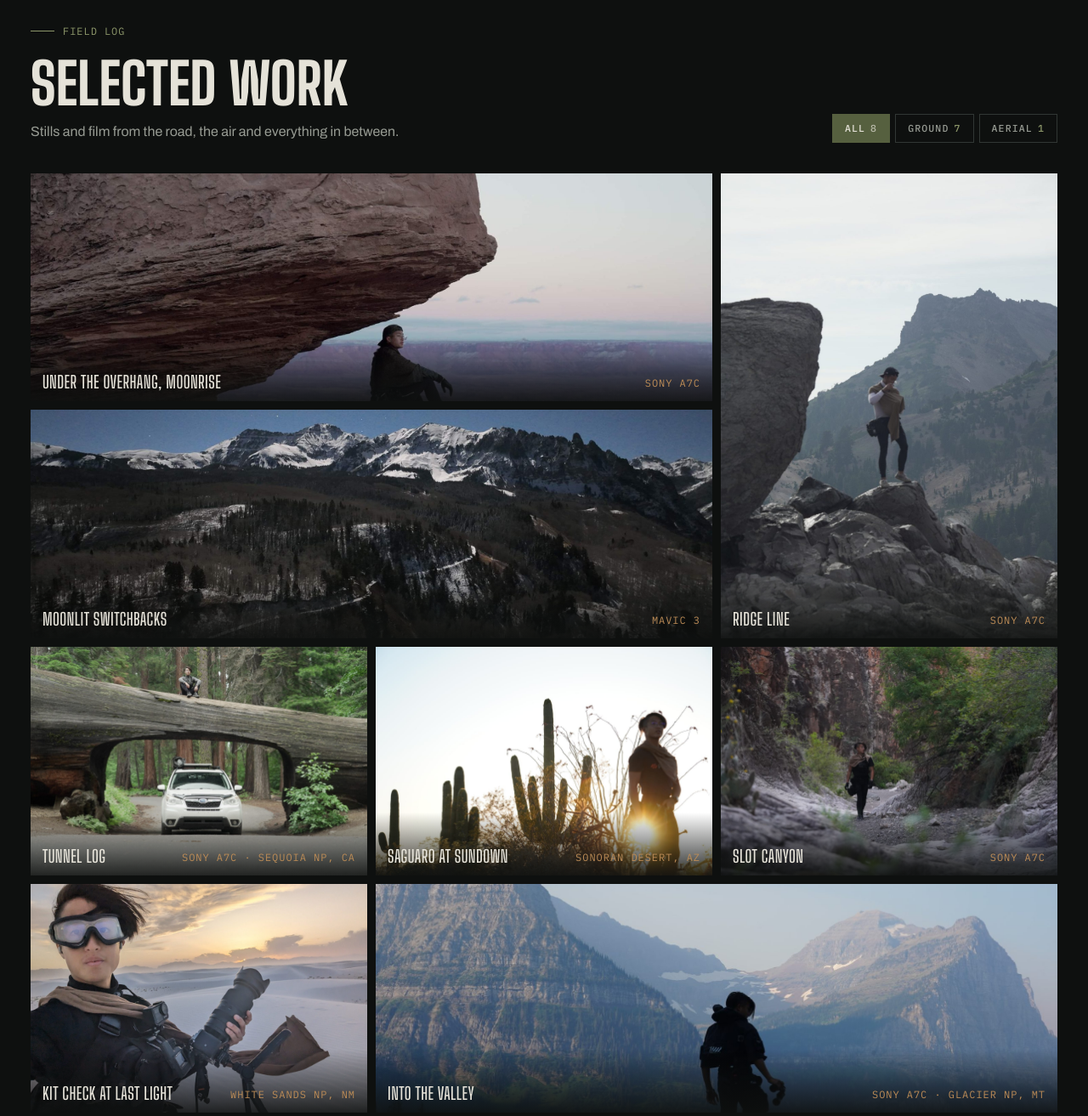
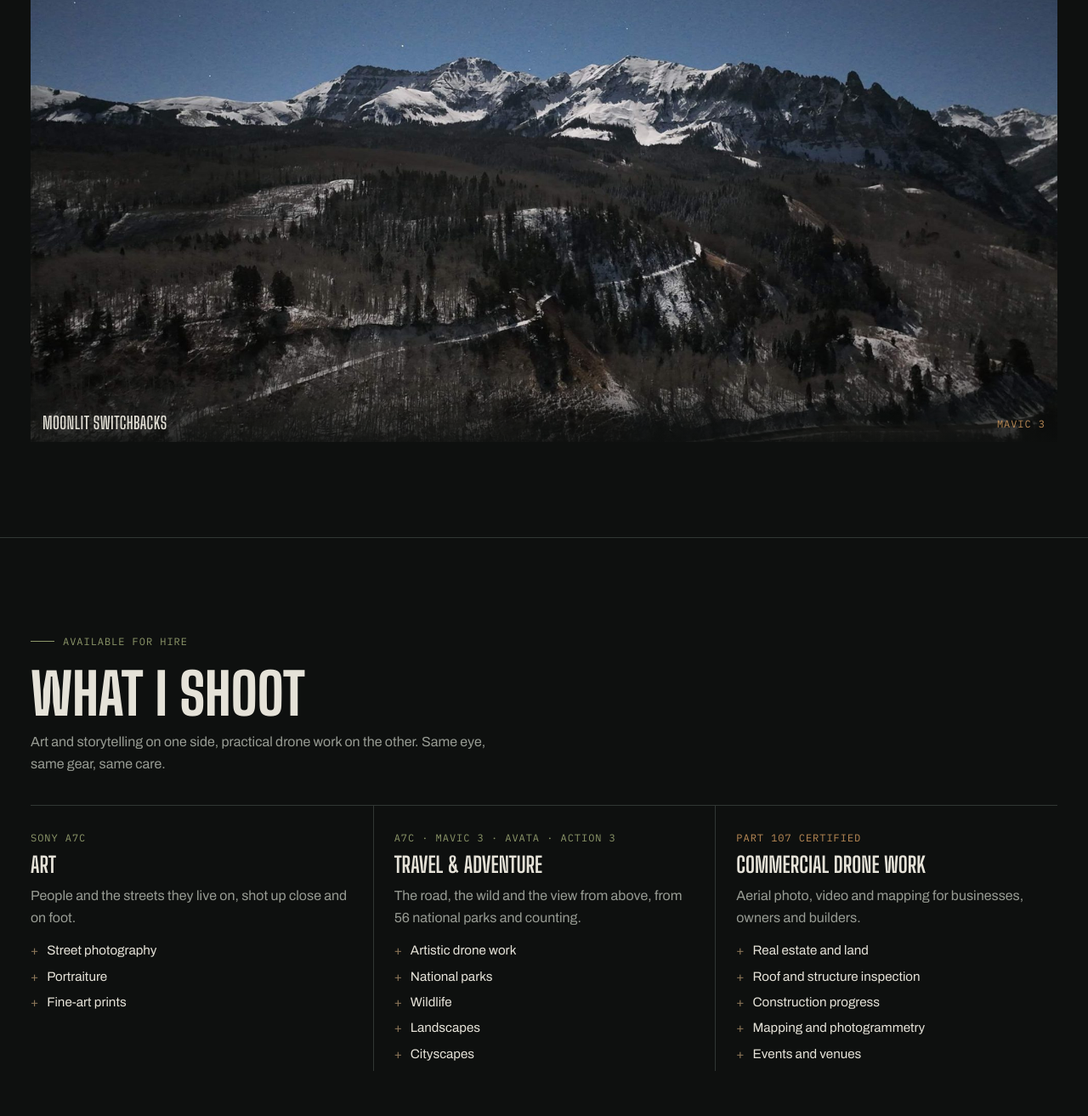
Before and after one commit to R0N1N9/roninrecon, a plain HTML site: page index.html in a window 1280 px wide. Shown: the part 1277-2590 px from the top of the page at 85% size. Drawn offline with Linux system fonts and the light colour scheme.

Commit message:
Landscape hero photo, work trimmed to moonlit aerial, White Sands About portrait
Co-Authored-By: Claude Opus 5.5 <noreply@anthropic.com>
Claude-Session: https://claude.ai/code/session_01KpN254rLUBejwkchKkz9bg

```diff
--- a/content/work.json
+++ b/content/work.json
@@ -1,74 +1,11 @@
 [
-  {
-    "title": "Under the overhang, moonrise",
-    "category": "ground",
-    "gear": "Sony A7C",
-    "location": "",
-    "image": "media/images/overhang-moonrise.jpg",
-    "size": "wide",
-    "video_url": ""
-  },
   {
     "title": "Moonlit switchbacks",
     "category": "aerial",
     "gear": "Mavic 3",
     "location": "",
     "image": "media/images/moonlit-switchbacks.jpg",
-    "size": "wide",
-    "video_url": ""
-  },
-  {
-    "title": "Ridge line",
-    "category": "ground",
-    "gear": "Sony A7C",
-    "location": "",
-    "image": "media/images/boulder-ridge.jpg",
-    "size": "tall",
-    "video_url": ""
-  },
-  {
-    "title": "Tunnel Log",
-    "category": "ground",
-    "gear": "Sony A7C",
-    "location": "Sequoia NP, CA",
-    "image": "media/images/sequoia-tunnel-log.jpg",
-    "size": "normal",
-    "video_url": ""
-  },
-  {
-    "title": "Saguaro at sundown",
-    "category": "ground",
-    "gear": "",
-    "location": "Sonoran Desert, AZ",
-    "image": "media/images/saguaro-sunset.jpg",
-    "size": "normal",
-    "video_url": ""
-  },
-  {
-    "title": "Slot canyon",
-    "category": "ground",
-    "gear": "Sony A7C",
-    "location": "",
-    "image": "media/images/canyon-walk.jpg",
-    "size": "normal",
-    "video_url": ""
-  },
-  {
-    "title": "Kit check at last light",
-    "category": "ground",
-    "gear": "",
-    "location": "White Sands NP, NM",
-    "image": "media/images/white-sands-kit.jpg",
-    "size": "normal",
-    "video_url": ""
-  },
-  {
-    "title": "Into the valley",
-    "category": "ground",
-    "gear": "Sony A7C",
-    "location": "Glacier NP, MT",
-    "image": "media/images/glacier-ridge.jpg",
-    "size": "wide",
+    "size": "full",
     "video_url": ""
   }
 ]
--- a/index.html
+++ b/index.html
@@ -92,7 +92,7 @@ a { color: inherit; }
 }
 .hero .wrap {
   position: relative; z-index: 1;
-  display: grid; grid-template-columns: minmax(0, 1fr) auto auto; gap: 40px; align-items: stretch;
+  display: grid; grid-template-columns: minmax(0, 1fr) auto; gap: 40px; align-items: stretch;
   padding-block: clamp(64px, 11vw, 132px) clamp(48px, 8vw, 96px);
 }
 .eyebrow { display: flex; align-items: center; gap: 10px; color: var(--od-hi); margin: 0 0 22px; flex-wrap: wrap; }
@@ -130,16 +130,16 @@ h1 .lo { color: var(--earth); }
 .ruler .tick.cap::before { background: var(--blood); width: 22px; }
 .ruler .tick.gnd { color: var(--earth); }
 .ruler .tick.gnd::before { background: var(--earth); width: 22px; }
-.hero-shot { align-self: end; margin: 0; width: clamp(260px, 27vw, 380px); display: grid; gap: 10px; }
-.hero-shot .frame { position: relative; aspect-ratio: 4 / 5; overflow: hidden; background: var(--panel); border: 1px solid var(--rule); }
-.hero-shot img { position: absolute; inset: 0; width: 100%; height: 100%; object-fit: cover; object-position: 26% center; }
+.hero-shot { align-self: end; margin: 0; width: clamp(300px, 34vw, 480px); display: grid; gap: 10px; }
+.hero-shot .frame { position: relative; aspect-ratio: 3 / 2; overflow: hidden; background: var(--panel); border: 1px solid var(--rule); }
+.hero-shot img { position: absolute; inset: 0; width: 100%; height: 100%; object-fit: cover; object-position: center; }
+.hero .ruler { display: none; }
+@media (min-width: 1440px) { .hero .wrap { grid-template-columns: minmax(0, 1fr) auto auto; } .hero .ruler { display: flex; } }
 .hero-shot figcaption { display: flex; justify-content: space-between; gap: 12px; color: var(--dim); }
 .hero-shot figcaption b { color: var(--bronze); font-weight: 500; }
-@media (max-width: 1080px) { .hero .wrap { grid-template-columns: minmax(0, 1fr) auto; } .ruler { display: none; } }
 @media (max-width: 820px) {
   .hero .wrap { grid-template-columns: minmax(0, 1fr); gap: 36px; }
   .hero-shot { width: 100%; max-width: 560px; }
-  .hero-shot .frame { aspect-ratio: 3 / 2; }
 }
 
 /* Stats */
@@ -185,6 +185,7 @@ h2 { font: 800 clamp(2.4rem, 6vw, 4.2rem)/.92 var(--display); text-transform: up
 .shot { position: relative; margin: 0; max-width: 100%; overflow: hidden; background: var(--panel); }
 .shot.wide { grid-column: span 2; }
 .shot.tall { grid-row: span 2; }
+.shot.full { grid-column: 1 / -1; grid-row: span 2; }
 .shot > button, .shot > a { all: unset; position: absolute; inset: 0; cursor: zoom-in; }
 .shot > a { cursor: pointer; }
 .shot > button:focus-visible, .shot > a:focus-visible { outline: 2px solid var(--bronze); outline-offset: -2px; }
@@ -205,7 +206,7 @@ h2 { font: 800 clamp(2.4rem, 6vw, 4.2rem)/.92 var(--display); text-transform: up
 @media (max-width: 560px) {
   .grid { grid-template-columns: minmax(0, 1fr); grid-auto-rows: auto; }
   .shot { aspect-ratio: 4 / 3; }
-  .shot.wide { grid-column: auto; }
+  .shot.wide, .shot.full { grid-column: auto; grid-row: auto; }
   .shot.tall { grid-row: auto; aspect-ratio: 4 / 5; }
 }
 
@@ -295,7 +296,7 @@ dialog.lb::backdrop { background: color-mix(in srgb, var(--ink) 94%, transparent
 .about .copy p:first-child { color: var(--bone); font-size: 1.3rem; line-height: 1.5; }
 .portrait { position: relative; aspect-ratio: 4 / 5; max-width: 100%; background: var(--panel); overflow: hidden; }
 .portrait canvas { position: absolute; inset: 0; width: 100%; height: 100%; }
-.portrait img { position: absolute; inset: 0; width: 100%; height: 100%; object-fit: cover; object-position: center 30%; }
+.portrait img { position: absolute; inset: 0; width: 100%; height: 100%; object-fit: cover; object-position: 30% center; }
 @media (max-width: 760px) { .about { grid-template-columns: minmax(0, 1fr); } .portrait { max-width: 360px; } }
 
 /* Contact */
@@ -521,7 +522,7 @@ footer a { text-decoration: none; }
     <div class="wrap">
       <div class="about">
         <div class="portrait" id="portrait">
-          <img src="media/images/monument-valley-road.jpg" alt="Walking down the empty highway toward the buttes of Monument Valley, camera in hand">
+          <img src="media/images/white-sands-kit.jpg" alt="Wearing wind goggles on the dunes at White Sands at sunset, with a Sony A7C, DJI Osmo Action 3 and tripod">
         </div>
         <div>
           <p class="eyebrow mono">About</p>
@@ -725,7 +726,7 @@ footer a { text-decoration: none; }
     if (!items.length) { grid.appendChild(el("p", { class: "grid-note", text: "New work is on the way." })); return; }
     items.forEach(function (it) {
       var cat = (it.category || "ground").toLowerCase();
-      var size = it.size === "wide" || it.size === "tall" ? it.size : "";
+      var size = ["wide", "tall", "full"].indexOf(it.size) > -1 ? it.size : "";
       var fig = el("figure", { class: "shot" + (size ? " " + size : ""), "data-cat": cat });
       var meta = [it.gear, it.location].filter(Boolean).join(" · ") || LABELS[cat] || "";
       if (it.image) {
```
Also changed, not shown: media/images/boulder-ridge.jpg (deleted), media/images/canyon-walk.jpg (deleted), media/images/glacier-ridge.jpg (deleted), media/images/monument-valley-road.jpg (deleted), media/images/overhang-moonrise.jpg (deleted), media/images/saguaro-sunset.jpg (deleted), media/images/sequoia-tunnel-log.jpg (deleted), 1 other file.
